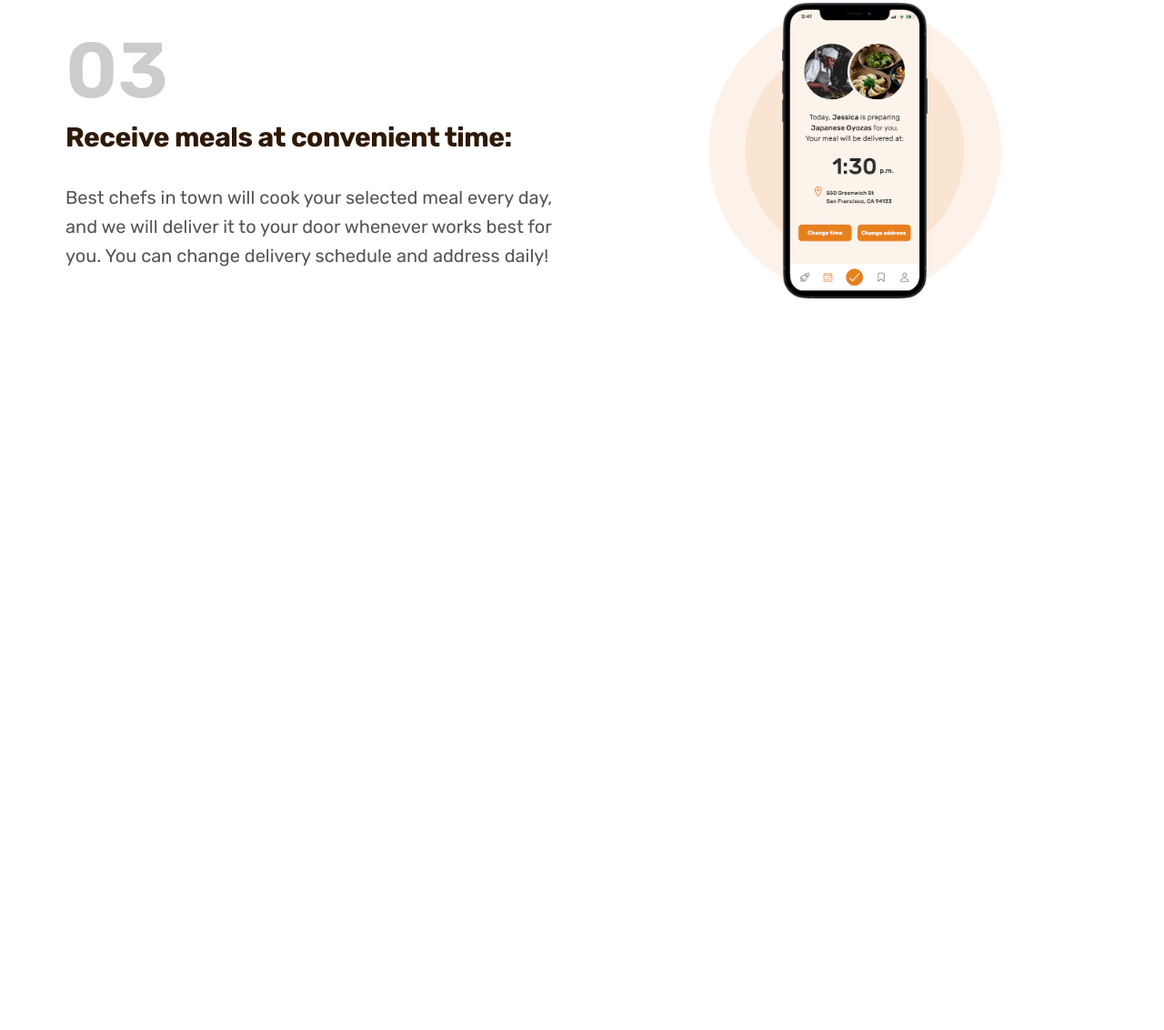
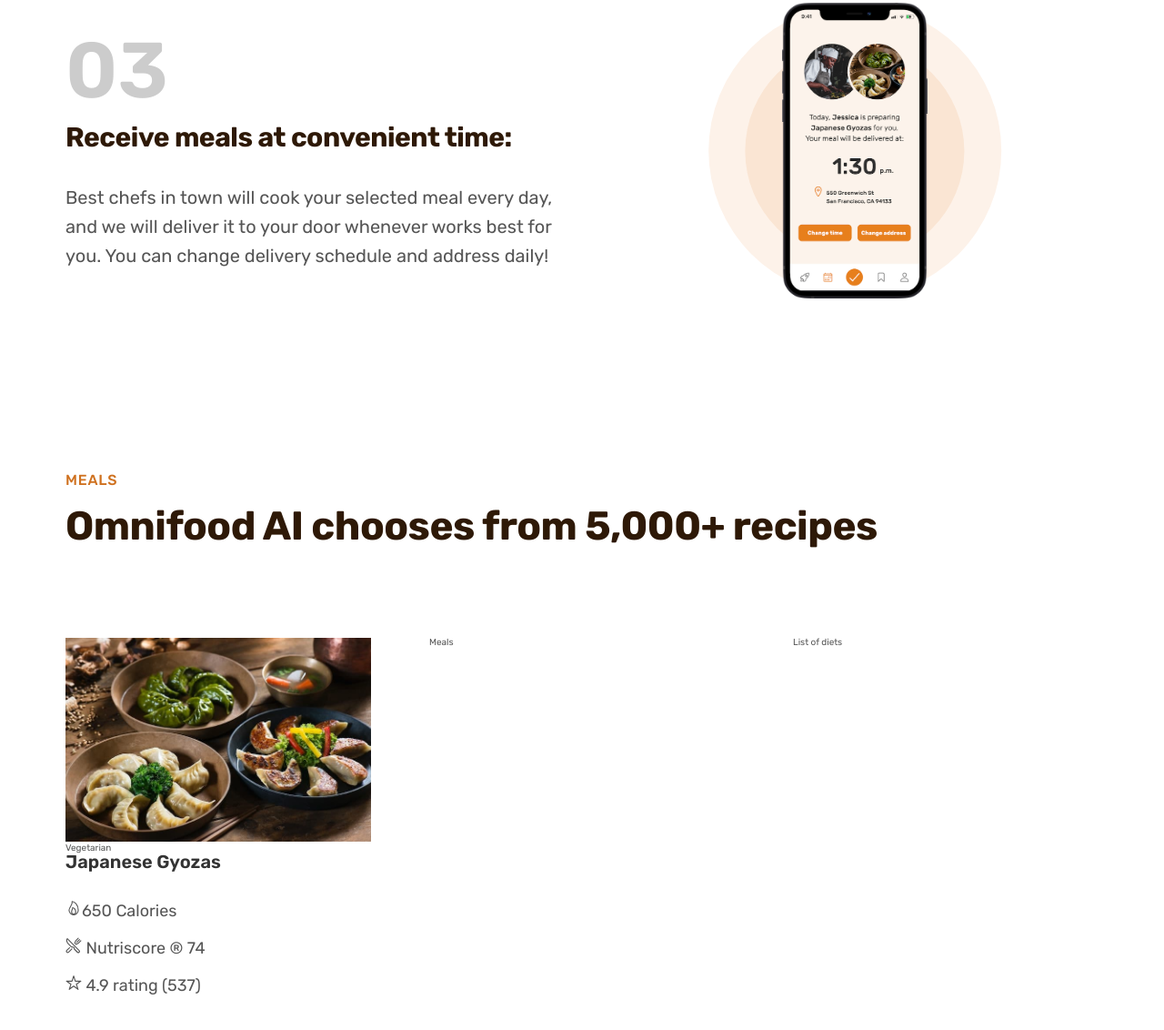
Before and after one commit to wannacry3030/Omnifood, a plain HTML site: page index.html in a window 1280 px wide. Shown: the part 2020-3152 px from the top of the page at 91% size. Before the commit the page ends 2444 px from the top, so only its background shows below. Drawn offline with nearby package versions, Linux system fonts and the light colour scheme.

Commit message:
added a Meals section

```diff
--- a/css/style.css
+++ b/css/style.css
@@ -180,3 +180,28 @@
   font-size: 2rem;
   line-height: 1.6;
 }
+/* ************* */
+/* MEALS SECTION*/
+/* ************* */
+
+.section-meals {
+  padding: 9.6rem 0;
+}
+.meal-title {
+  font-size: 2rem;
+  color: #333;
+  font-weight: 600;
+  margin-bottom: 3.2rem;
+}
+.meal-attributes {
+  list-style: none;
+  display: flex;
+  flex-direction: column;
+  gap: 2rem;
+}
+.meal-attribute {
+  font-size: 1.8rem;
+}
+.meal-img {
+  width: 100%;
+}
--- a/index.html
+++ b/index.html
@@ -12,6 +12,10 @@
     />
     <link rel="stylesheet" href="css/general.css" />
     <link rel="stylesheet" href="css/style.css" />
+    <script
+      type="module"
+      src="https://unpkg.com/ionicons@5.4.0/dist/ionicons/ionicons.js"
+    ></script>
 
     <title>Omnifood</title>
   </head>
@@ -164,6 +168,43 @@
           </div>
         </div>
       </section>
+
+      <section class="section-meals">
+        <div class="container">
+          <span class="subheading">Meals</span>
+          <h2 class="heading-secondary">
+            Omnifood AI chooses from 5,000+ recipes
+          </h2>
+        </div>
+
+        <div class="container grid grid--3-cols">
+          <div class="meals">
+            <img
+              src="img/meals/meal-1.jpg"
+              class="meal-img"
+              alt="Japanese Gyoza"
+            />
+            <span class="tag">Vegetarian</span>
+            <p class="meal-title">Japanese Gyozas</p>
+            <ul class="meal-attributes">
+              <li class="meal-attribute">
+                <ion-icon name="flame-outline"> </ion-icon
+                ><span>650 Calories</span>
+              </li>
+              <li class="meal-attribute">
+                <ion-icon name="restaurant-outline"></ion-icon
+                ><span> Nutriscore &reg; 74</span>
+              </li>
+              <li class="meal-attribute">
+                <ion-icon name="star-outline"></ion-icon
+                ><span> 4.9 rating (537)</span>
+              </li>
+            </ul>
+          </div>
+          <div class="meals">Meals</div>
+          <div class="list">List of diets</div>
+        </div>
+      </section>
     </main>
   </body>
 </html>
```
